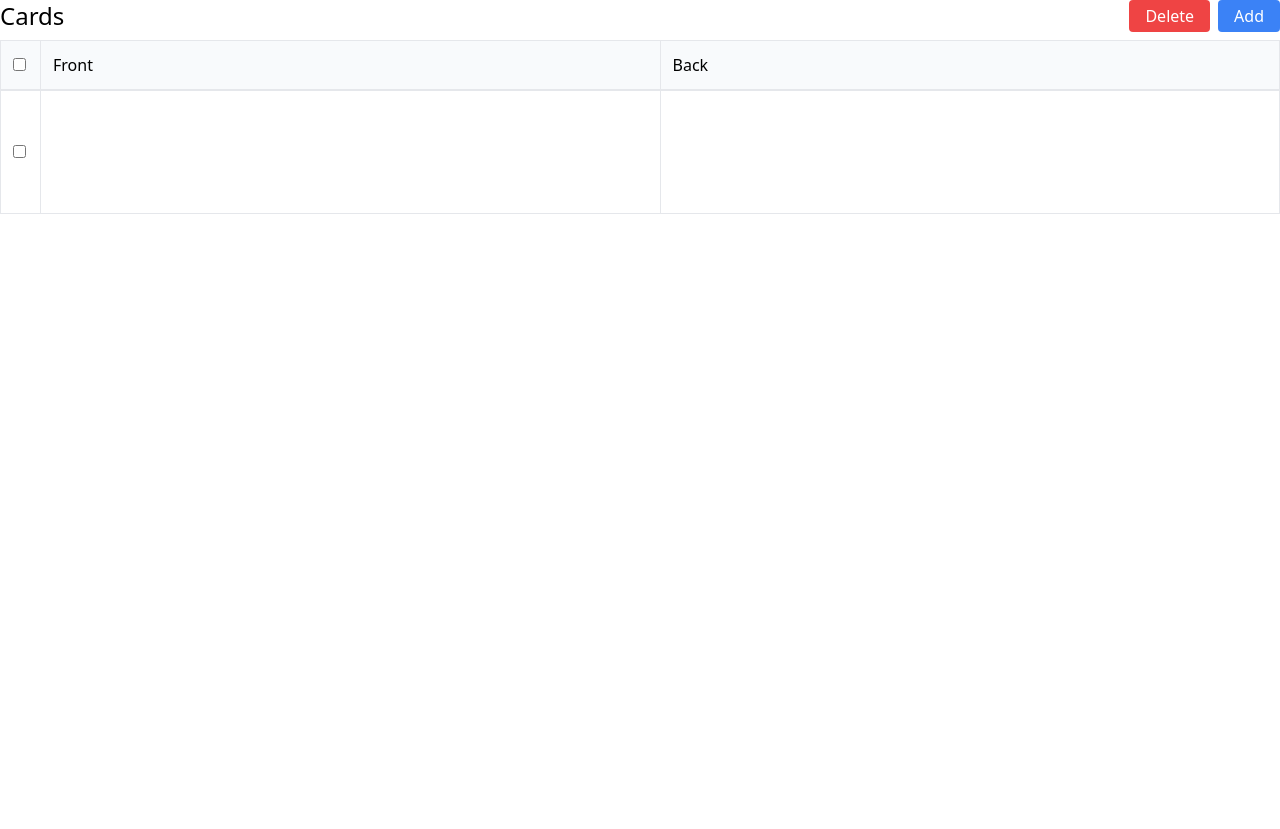
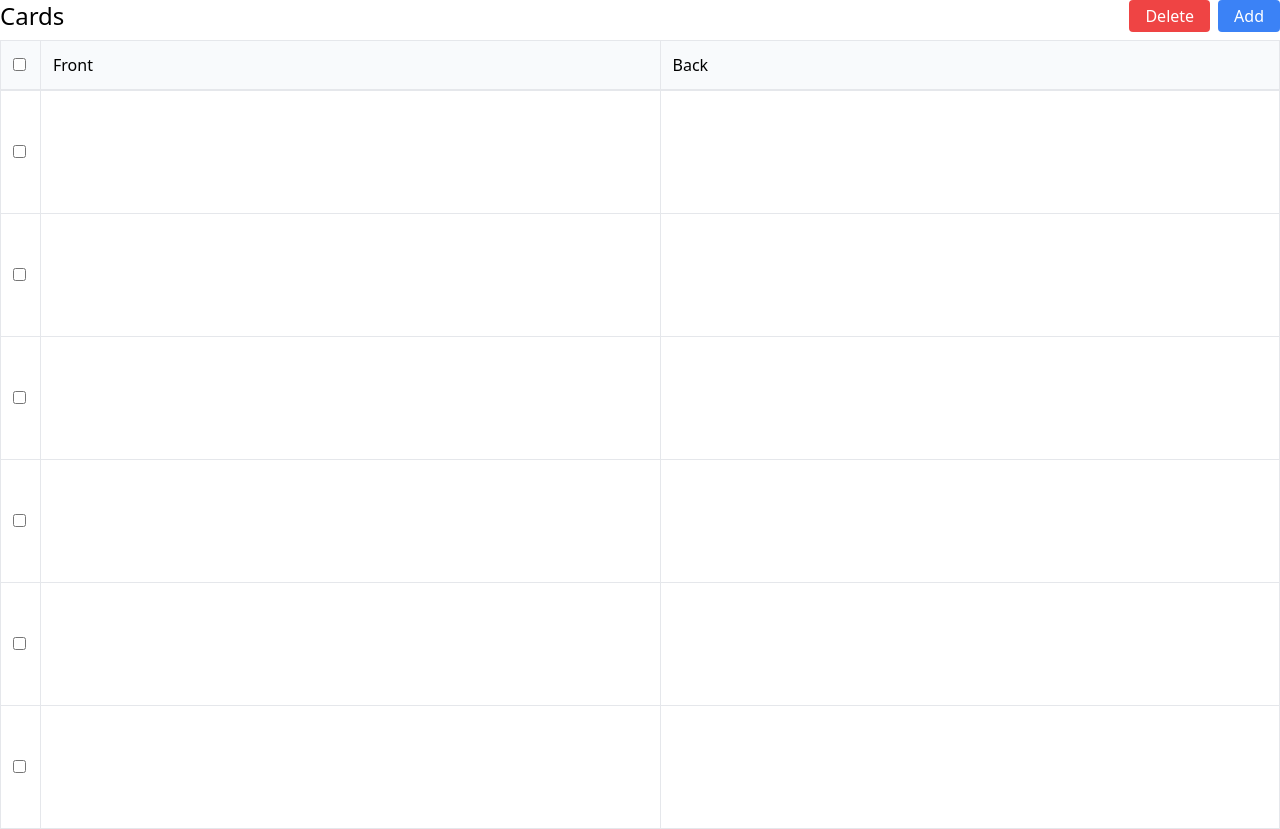
Before and after one commit to niyazmu/flashcards-app, a React (Vite) app: page / in a window 1280 px wide. Before the commit the page ends 800 px from the top, so only its background shows below. Built offline with nearby package versions, Linux system fonts and the light colour scheme.

Commit message:
feat(table): add 'handleSelect' function
If you add a new card, be wary of multiple cards having the same
'card_id' because when one of them is selected, all of them will
be selected.

```diff
--- a/src/components/Table.jsx
+++ b/src/components/Table.jsx
@@ -3,6 +3,11 @@ import React, { useState } from "react";
 function Table() {
   const [cards, setCards] = useState([
     { card_id: 1, front: "", back: "", deck_id: 1, selected: false },
+    { card_id: 2, front: "", back: "", deck_id: 1, selected: false },
+    { card_id: 3, front: "", back: "", deck_id: 1, selected: false },
+    { card_id: 4, front: "", back: "", deck_id: 1, selected: false },
+    { card_id: 5, front: "", back: "", deck_id: 2, selected: false },
+    { card_id: 6, front: "", back: "", deck_id: 2, selected: false },
   ]);
   console.log(cards);
 
@@ -21,6 +26,17 @@ function Table() {
     const { name, value } = event.target;
     const updatedCards = [...cards];
     updatedCards[index] = { ...updatedCards[index], [name]: value };
+    setCards(updatedCards);
+  }
+
+  function handleSelect(id) {
+    const updatedCards = cards.map((card) => {
+      if (card.card_id === id) {
+        return { ...card, selected: !card.selected };
+      } else {
+        return card;
+      }
+    });
     setCards(updatedCards);
   }
 
@@ -58,7 +74,11 @@ function Table() {
           {cards.map((card, index) => (
             <tr key={index}>
               <td className="border p-3">
-                <input type="checkbox" />
+                <input
+                  type="checkbox"
+                  checked={card.selected}
+                  onChange={() => handleSelect(card.card_id)}
+                />
               </td>
               <td className="relative border text-left align-top">
                 <textarea
```
